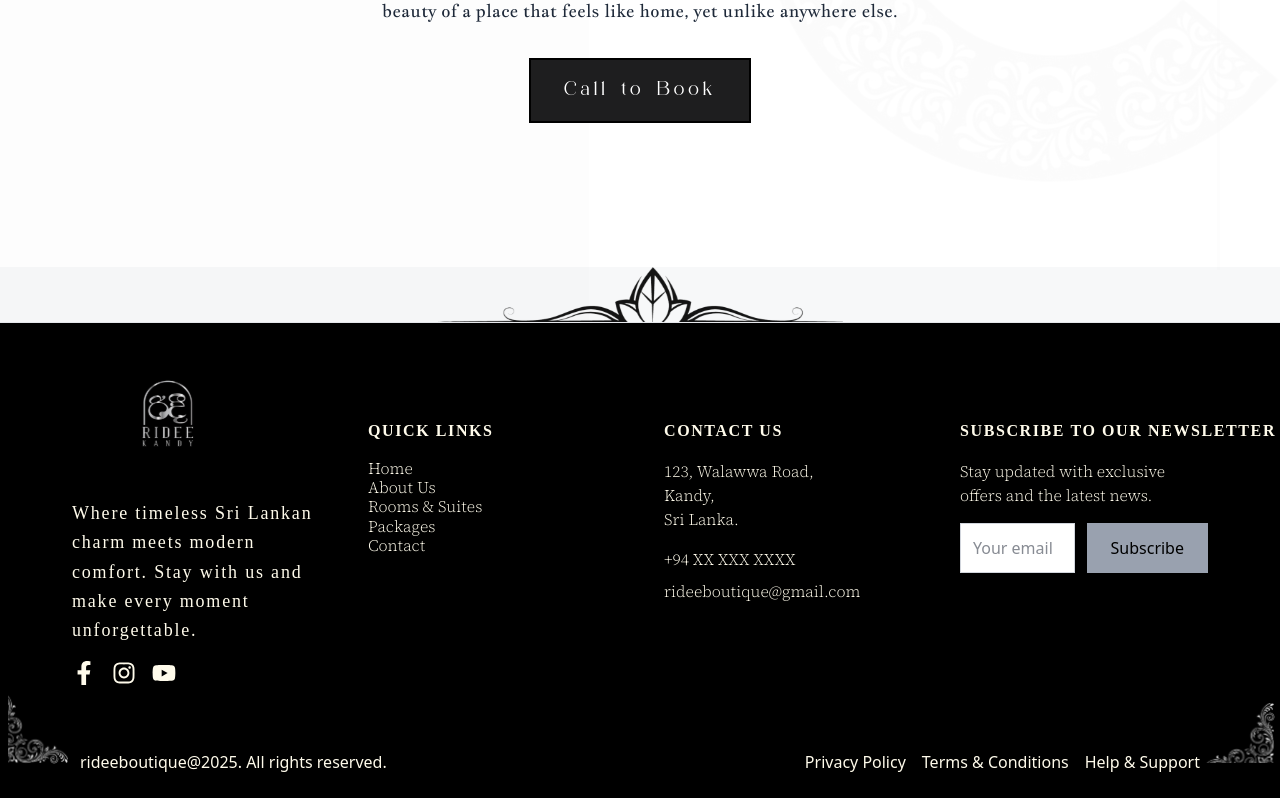
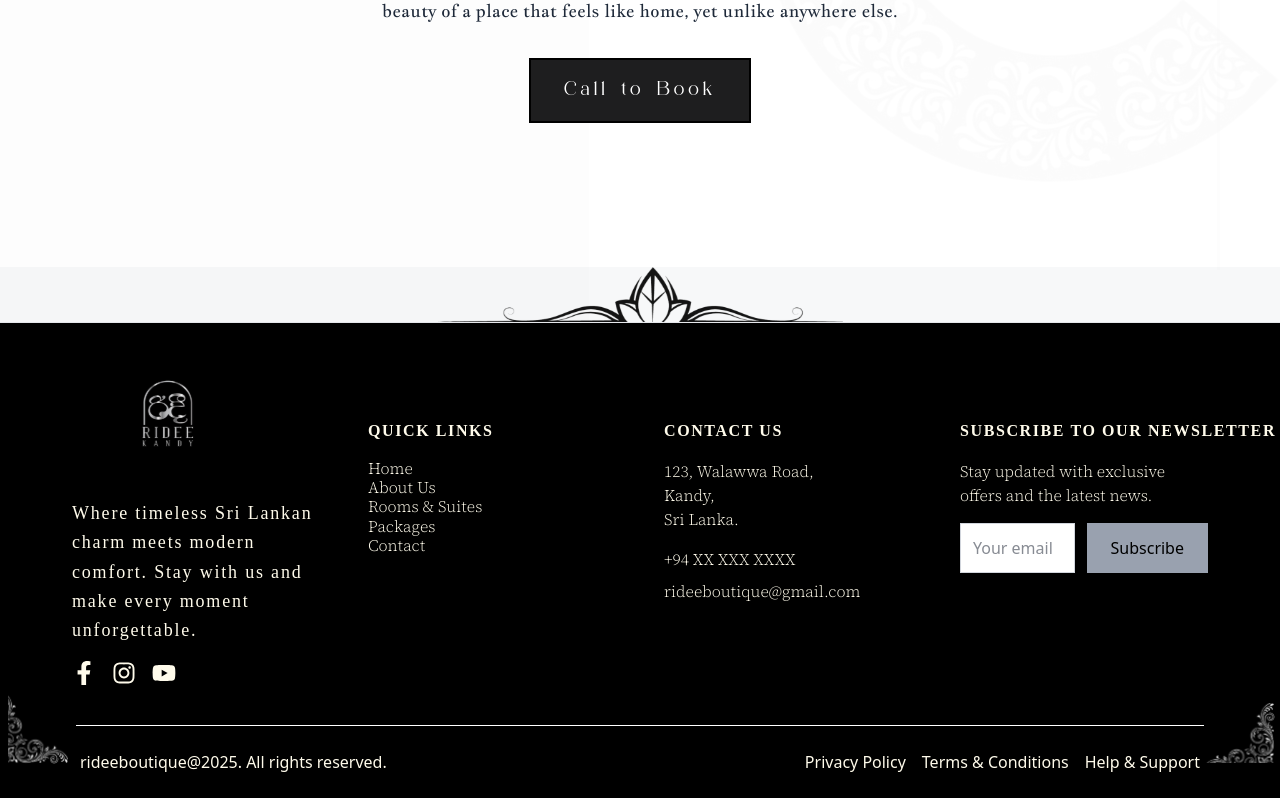
Before and after one commit to YoonusAnees/RIDEE_KANDY, a React (Vite) app: page / in a window 1280 px wide. Shown: the part 4668-5466 px from the top of the page. Built offline with nearby package versions, Linux system fonts and the light colour scheme.

Commit message:
fixed border in footer

```diff
--- a/src/components/Footer.jsx
+++ b/src/components/Footer.jsx
@@ -180,7 +180,7 @@ export default function Footer() {
 
       {/* Bottom bar */}
       <div className="px-2 mx-auto">
-        <div className="border-t border-black/2  w-[94%] mx-auto"></div>
+        <div className="border-t border-white  w-[94%] mx-auto"></div>
         <div
           className="
             max-w-[1600px] mx-auto
```
